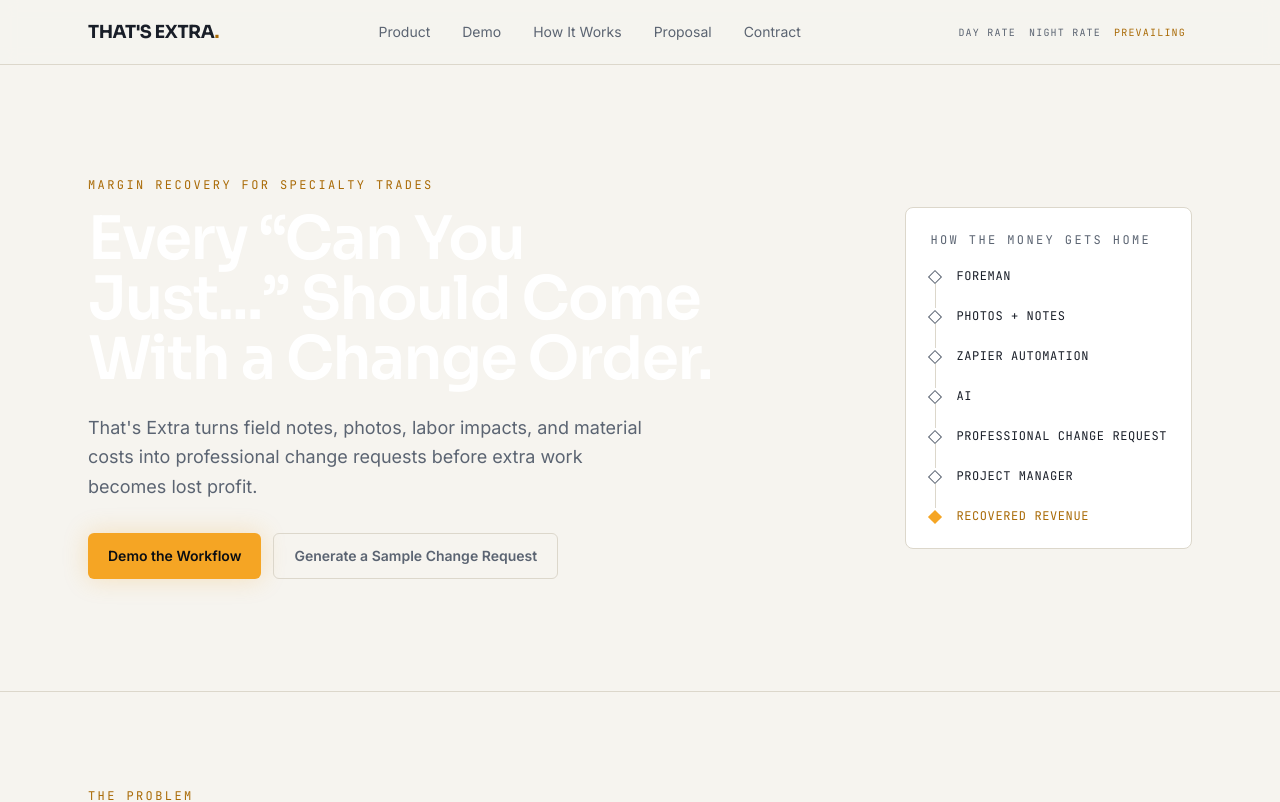
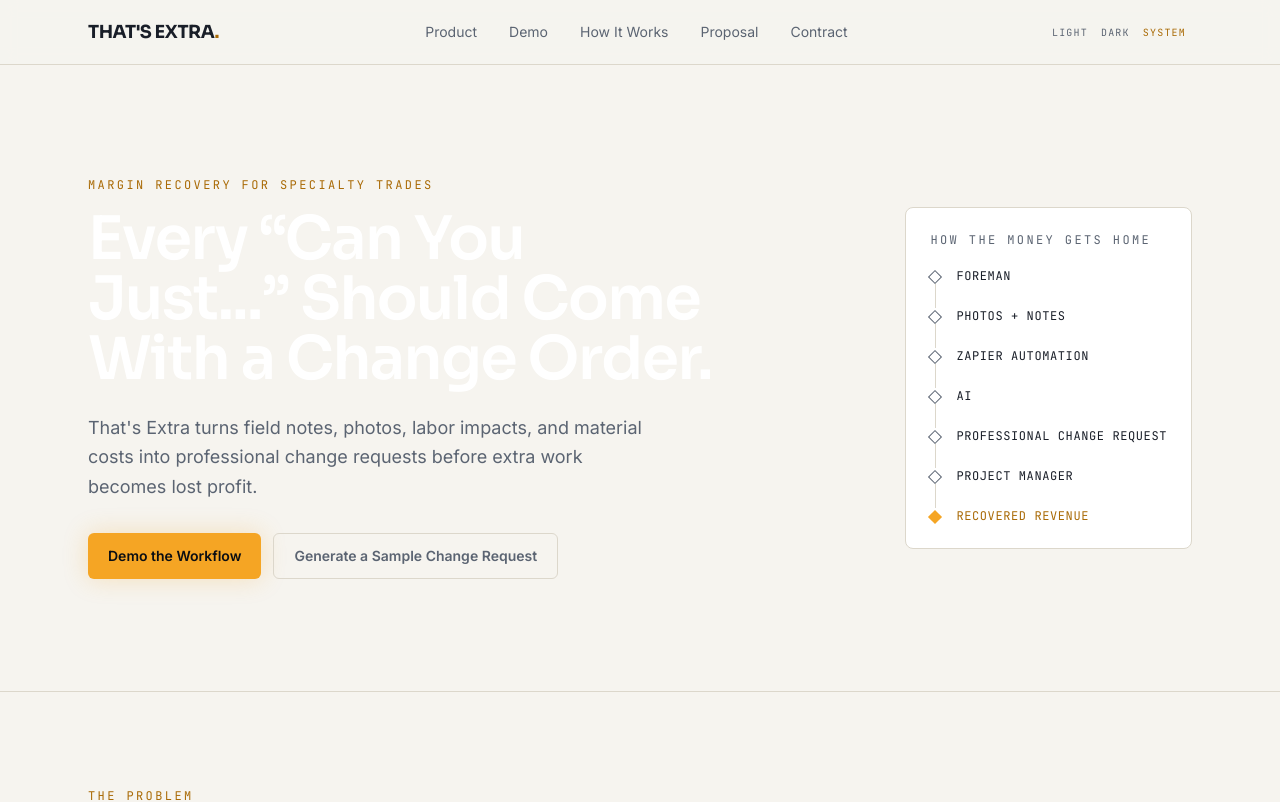
Before and after one commit to windwardline/thats-extra, a Next.js app: page / in a window 1280 px wide. Shown: the top 802 px of the page. Built offline with nearby package versions, Linux system fonts and the light colour scheme.

Commit message:
chore: family standards — plain lamp labels, help@ with tagged subject (#20)

```diff
--- a/src/components/theme-lamp.tsx
+++ b/src/components/theme-lamp.tsx
@@ -6,9 +6,9 @@ type Choice = "light" | "dark" | "system";
 const KEY = "te-theme";
 
 const OPTIONS: Array<{ choice: Choice; label: string }> = [
-  { choice: "light", label: "Day rate" },
-  { choice: "dark", label: "Night rate" },
-  { choice: "system", label: "Prevailing" },
+  { choice: "light", label: "Light" },
+  { choice: "dark", label: "Dark" },
+  { choice: "system", label: "System" },
 ];
 
 function read(): Choice {
```
